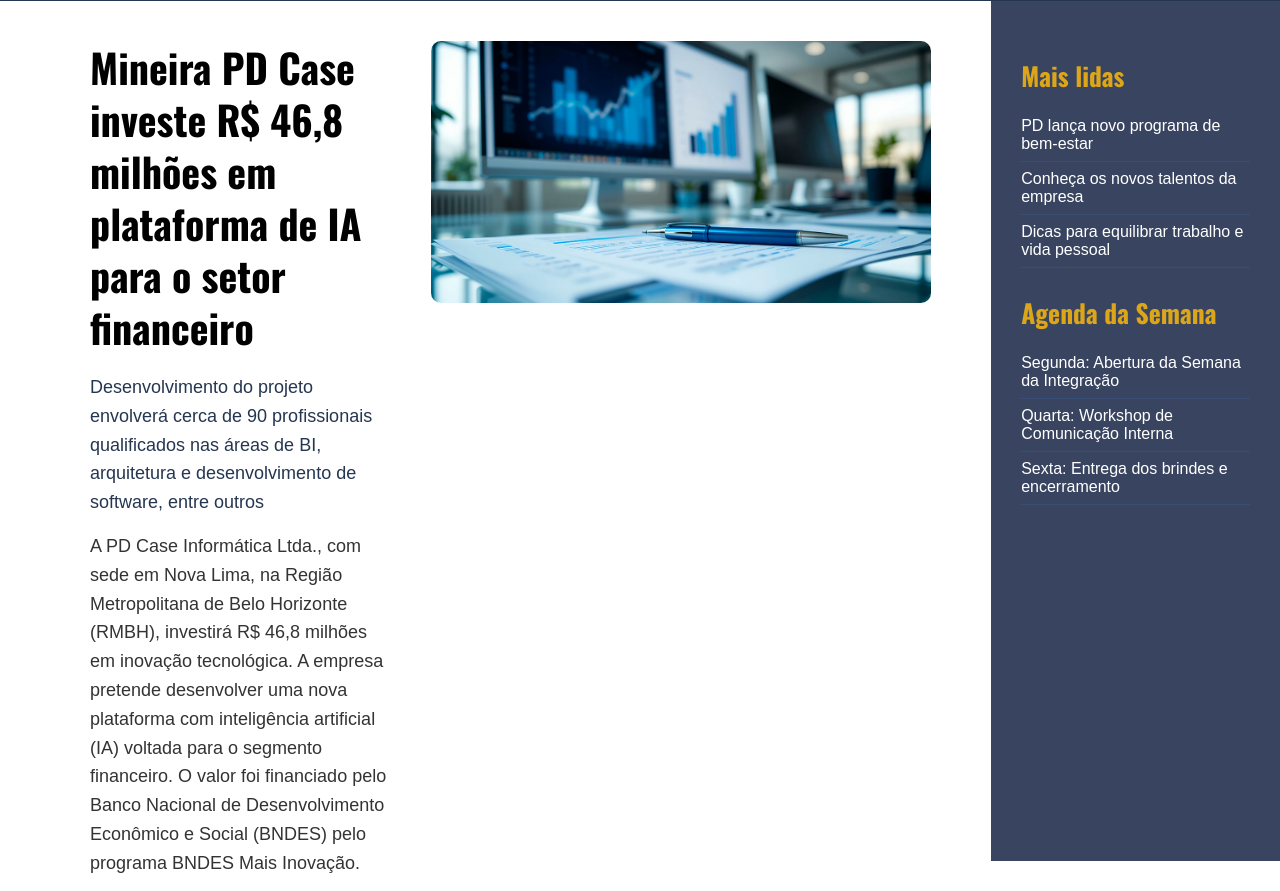
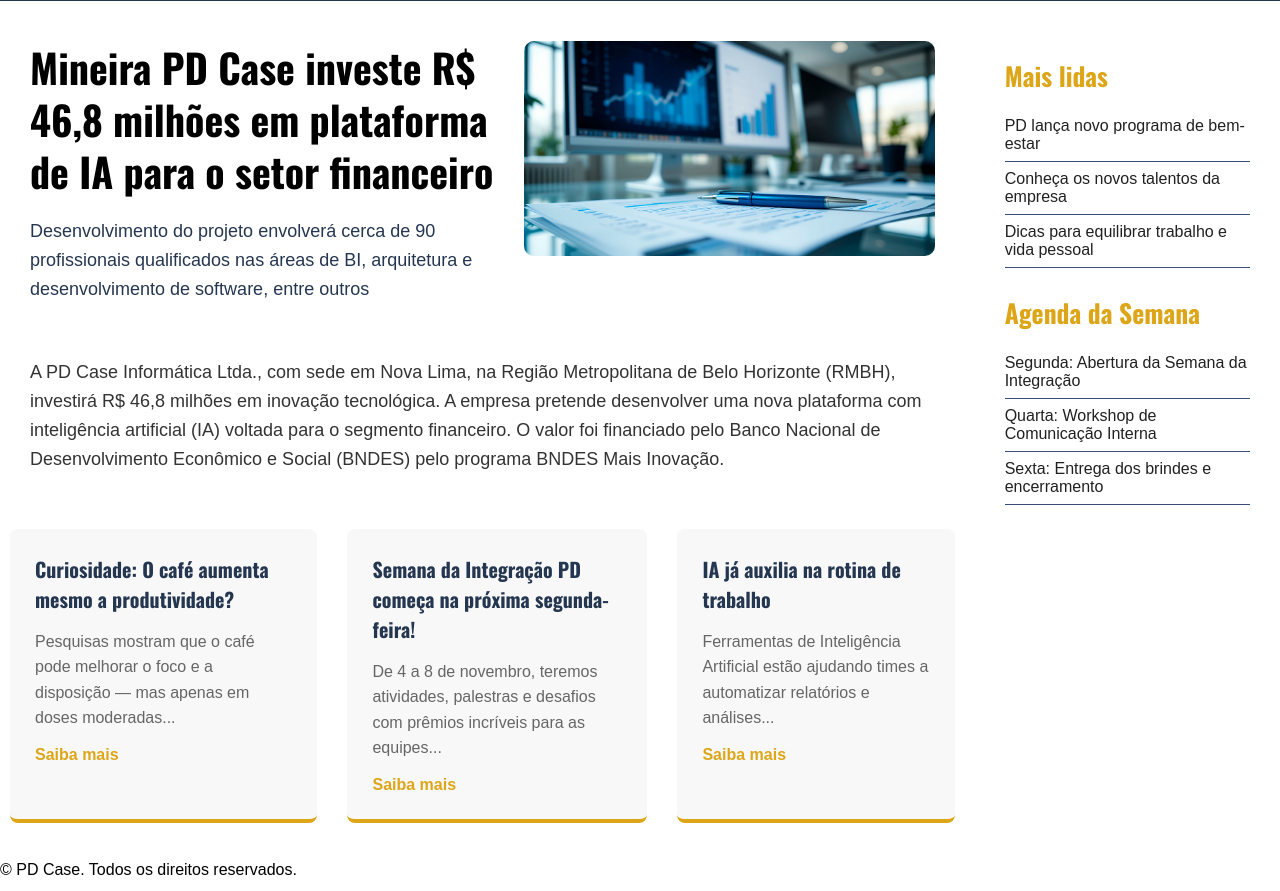
Before and after one commit to mateusartico/PD-Noticias, a plain HTML site: page index.html in a window 1280 px wide. Shown: the part 229-1120 px from the top of the page. Drawn offline with nearby package versions, Linux system fonts and the light colour scheme.

Commit message:
fix(style): correções no aside e conteúdo principal das notícias

```diff
--- a/css/style.css
+++ b/css/style.css
@@ -74,6 +74,7 @@
   margin: 40px auto;
   padding: 0 20px;
   gap: 40px;
+  flex-direction: column;
 }
 
 main h2 {
@@ -81,6 +82,12 @@
   font-size: 40px;
   margin-bottom: 20px;
   line-height: 1.3;
+}
+
+div#news-title {
+  display: flex;
+  flex-direction: row;
+  gap: 20px;
 }
 
 main #news-description {
@@ -96,23 +103,23 @@
 }
 
 main img {
-  width: 500px;
+  width: 100%;
   border-radius: 10px;
 }
 
 .content-wrapper {
   display: flex;
-  justify-content:space-between;
-  gap: 40px;
-  width: 100vw;
+  justify-content: space-between;
+  gap: 20px;
+  max-width: 100vw;
 }
 
 #news-area {
-    margin-left: 70px;
+  margin-left: 10px;
 }
 
 section {
-    max-width: 1200px;
+  max-width: 1200px;
   display: flex;
   gap: 30px;
 }
@@ -151,8 +158,7 @@
 
 aside {
   padding: 30px;
-  background-color: var(--azul-claro);
-  color: white;
+  color: #212121;
   height: 100vh;
 }
 
@@ -163,7 +169,6 @@
   margin-bottom: 15px;
   margin-top: 25px;
 }
-
 
 aside ul {
   list-style: none;
@@ -176,7 +181,7 @@
 }
 
 aside a {
-  color: white;
+  color: #212121;
   text-decoration: none;
   transition: 0.2s ease-in-out;
 }
--- a/index.html
+++ b/index.html
@@ -1,6 +1,5 @@
 <!DOCTYPE html>
 <html lang="pt-br">
-
   <head>
     <meta charset="UTF-8" />
     <meta name="viewport" content="width=device-width, initial-scale=1.0" />
@@ -10,12 +9,16 @@
     <!-- Oswald (fonte) -->
     <link rel="preconnect" href="https://fonts.googleapis.com" />
     <link rel="preconnect" href="https://fonts.gstatic.com" crossorigin />
-  <link href="https://fonts.googleapis.com/css2?family=Oswald:wght@200..700&display=swap" rel="stylesheet" />
+    <link
+      href="https://fonts.googleapis.com/css2?family=Oswald:wght@200..700&display=swap"
+      rel="stylesheet"
+    />
 
     <!-- Newsreader (fonte) -->
     <link
       href="https://fonts.googleapis.com/css2?family=Newsreader:ital,opsz,wght@0,6..72,200..800;1,6..72,200..800&display=swap"
-    rel="stylesheet" />
+      rel="stylesheet"
+    />
   </head>
 
   <body>
@@ -37,36 +40,40 @@
     <div class="content-wrapper">
       <div id="news-area">
         <main id="main-new">
+          <div id="news-title">
             <div>
               <h2>
-        Mineira PD Case investe R$ 46,8 milhões em plataforma de IA para o
-        setor financeiro
+                Mineira PD Case investe R$ 46,8 milhões em plataforma de IA para
+                o setor financeiro
               </h2>
               <p id="news-description">
                 Desenvolvimento do projeto envolverá cerca de 90 profissionais
                 qualificados nas áreas de BI, arquitetura e desenvolvimento de
                 software, entre outros
               </p>
-      <p>
-        A PD Case Informática Ltda., com sede em Nova Lima, na Região
-        Metropolitana de Belo Horizonte (RMBH), investirá R$ 46,8 milhões em
-        inovação tecnológica. A empresa pretende desenvolver uma nova
-        plataforma com inteligência artificial (IA) voltada para o segmento
-        financeiro. O valor foi financiado pelo Banco Nacional de
-        Desenvolvimento Econômico e Social (BNDES) pelo programa BNDES Mais
-        Inovação.
-      </p>
             </div>
             <div>
               <img src="images/noticia-principal.jpg" alt="Notícia Principal" />
+            </div>
+          </div>
+          <div id="news-content">
+            <p>
+              A PD Case Informática Ltda., com sede em Nova Lima, na Região
+              Metropolitana de Belo Horizonte (RMBH), investirá R$ 46,8 milhões
+              em inovação tecnológica. A empresa pretende desenvolver uma nova
+              plataforma com inteligência artificial (IA) voltada para o
+              segmento financeiro. O valor foi financiado pelo Banco Nacional de
+              Desenvolvimento Econômico e Social (BNDES) pelo programa BNDES
+              Mais Inovação.
+            </p>
           </div>
         </main>
         <section>
           <article>
             <h2>Curiosidade: O café aumenta mesmo a produtividade?</h2>
             <p>
-          Pesquisas mostram que o café pode melhorar o foco e a disposição — mas
-          apenas em doses moderadas...
+              Pesquisas mostram que o café pode melhorar o foco e a disposição —
+              mas apenas em doses moderadas...
             </p>
             <a href="#">Saiba mais</a>
           </article>
@@ -110,5 +117,4 @@
       <p>&copy; PD Case. Todos os direitos reservados.</p>
     </footer>
   </body>
-
 </html>
```
Lines whose indentation alone changed are shown as unchanged.
